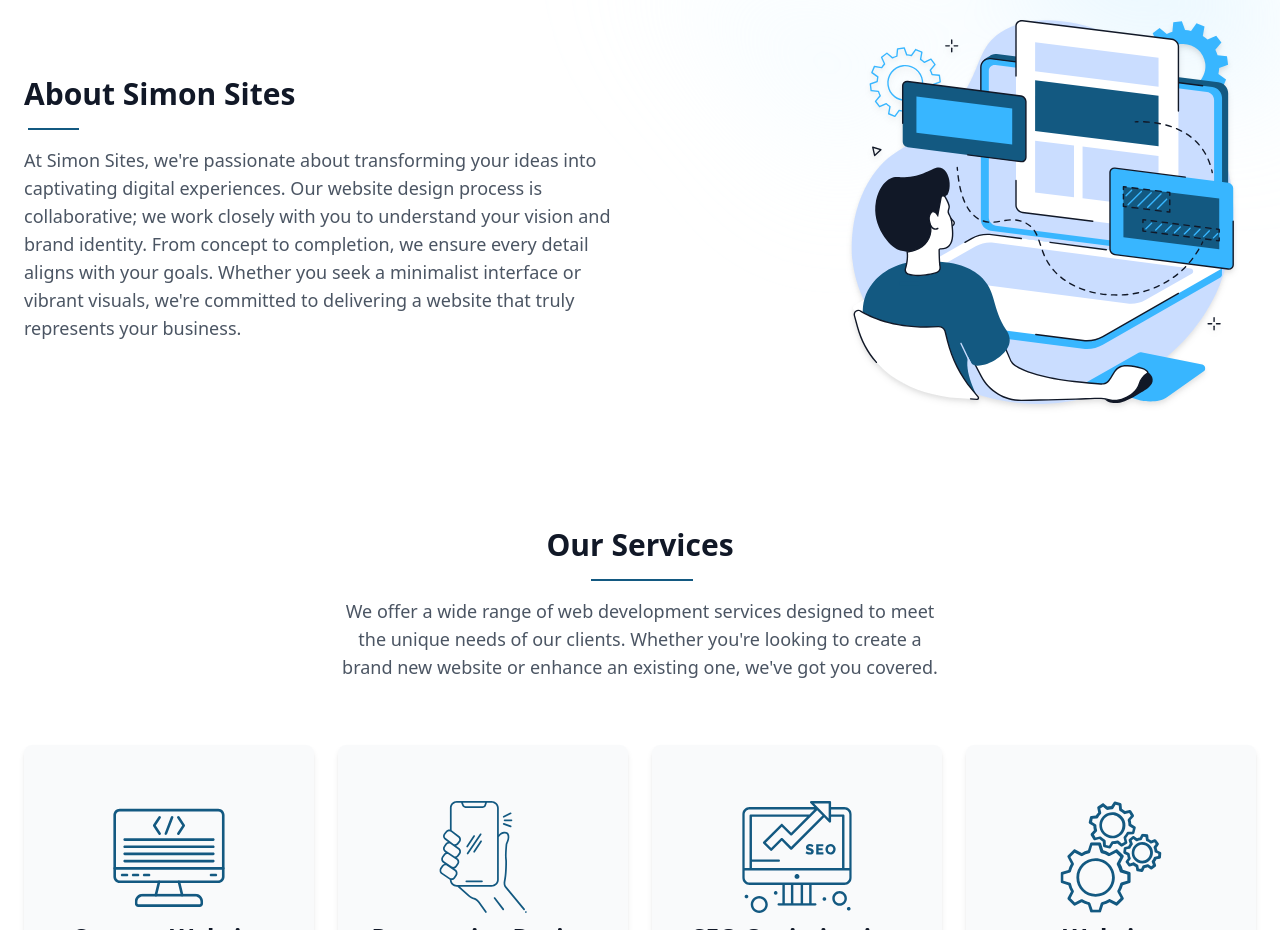
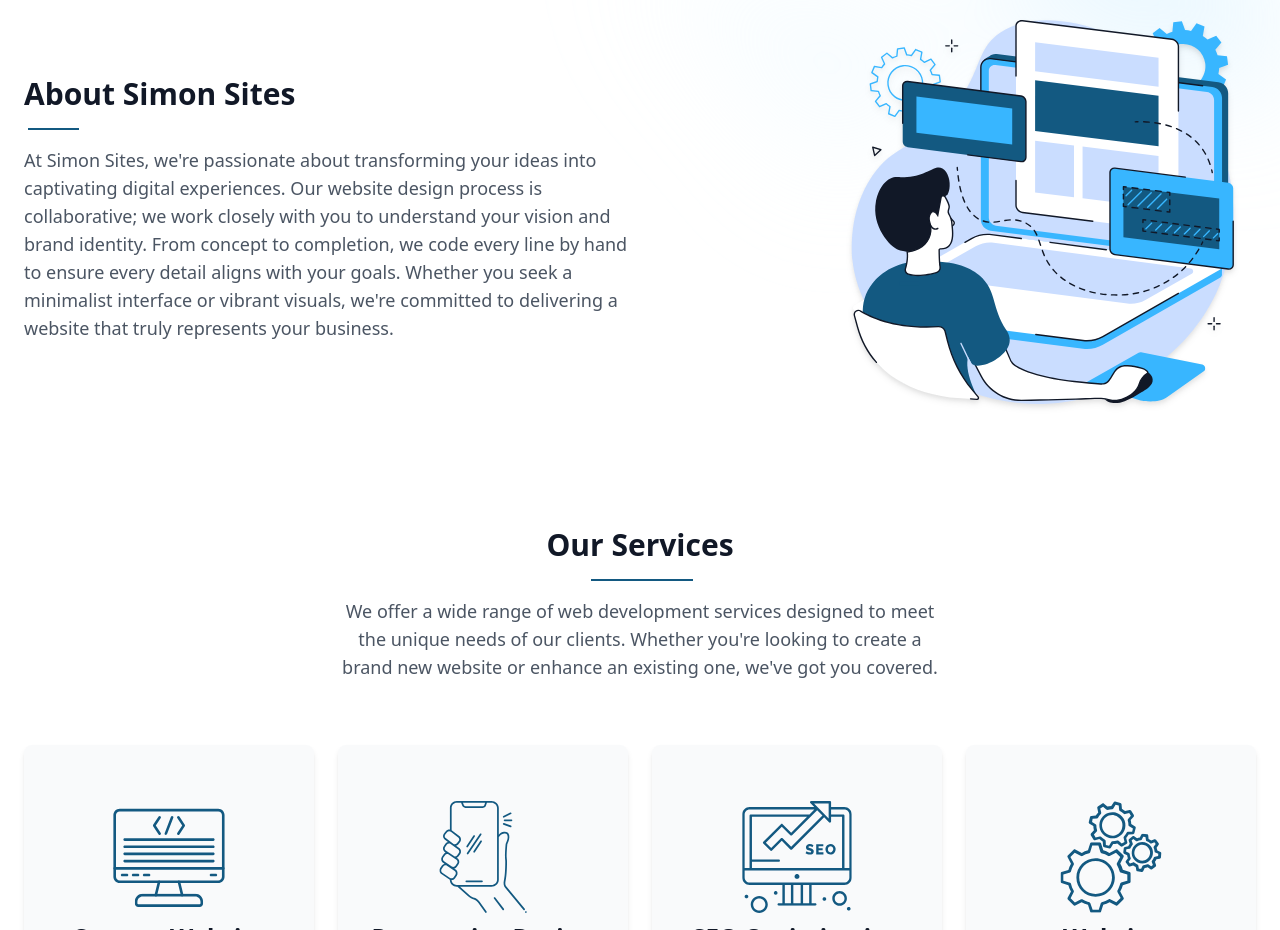
Before and after one commit to sistudios13/SimonSitesRedesign, a plain HTML site: page index.html in a window 1280 px wide. Shown: the part 960-1890 px from the top of the page. Drawn offline with Linux system fonts and the light colour scheme.

Commit message:
Small Fix

```diff
--- a/index.html
+++ b/index.html
@@ -81,7 +81,7 @@
               </h2>
               <div class="fadeup w-1/3 h-0.5 ml-1 bg-[#135981] xl:w-1/12"></div>
               <p class="fadeup py-4 text-gray-600 text-base lg:text-lg 2xl:text-xl">
-                At Simon Sites, we're passionate about transforming your ideas into captivating digital experiences. Our website design process is collaborative; we work closely with you to understand your vision and brand identity. From concept to completion, we ensure every detail aligns with your goals. Whether you seek a minimalist interface or vibrant visuals, we're committed to delivering a website that truly represents your business.
+                At Simon Sites, we're passionate about transforming your ideas into captivating digital experiences. Our website design process is collaborative; we work closely with you to understand your vision and brand identity. From concept to completion, we code every line by hand to ensure every detail aligns with your goals. Whether you seek a minimalist interface or vibrant visuals, we're committed to delivering a website that truly represents your business.
               </p>
             </div>
             <div class="md:flex md:justify-end">
```
